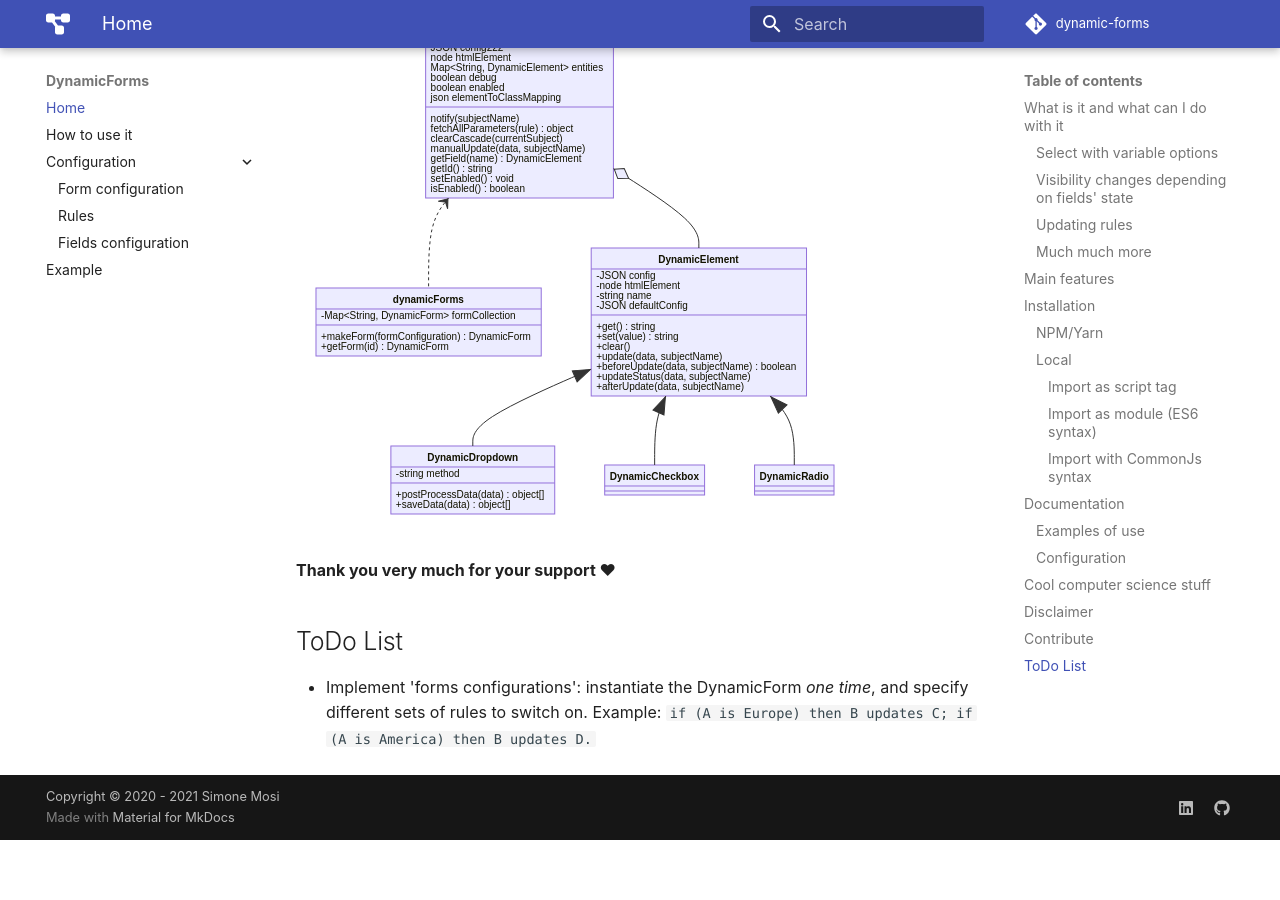
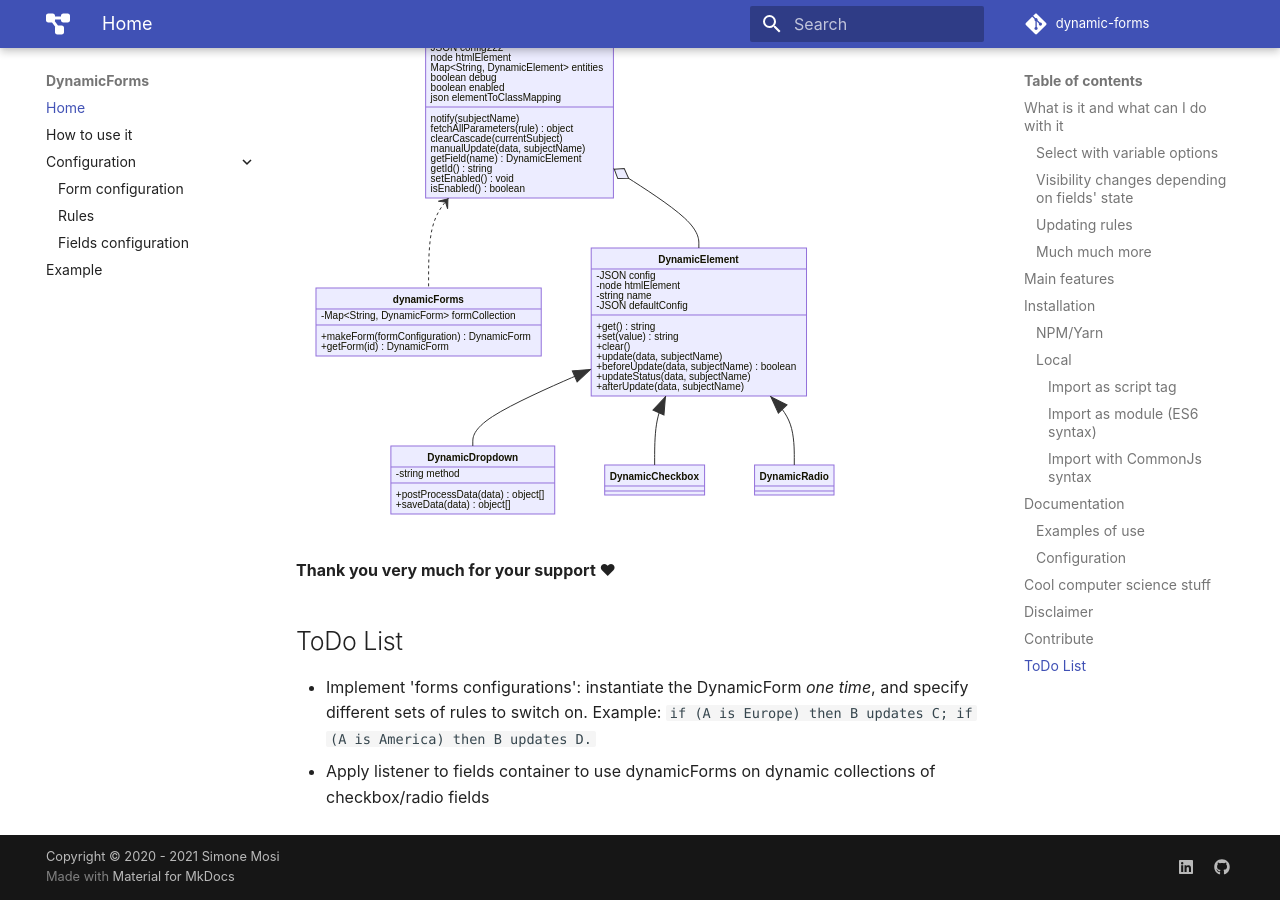
Before and after one commit to simomosi/dynamic-forms, an MkDocs documentation site: the page built from docs/README.md, in a window 1280 px wide and 900 px high, scrolled down 3749 px. Built offline with MkDocs 1.6.1 and Material for MkDocs 9.7.7, drawn with Linux system fonts in a browser that asks for light colours; comment, search, counter and statistics services are not loaded; before the commit the page ends 4589 px from its top, so only the background shows below that.

Commit message:
Added todo

```diff
--- a/docs/README.md
+++ b/docs/README.md
@@ -99,3 +99,4 @@ Here is the UML Class Diagram to help you understand the project structure.
 ## ToDo List
 
 - Implement 'forms configurations': instantiate the DynamicForm *one time*, and specify different sets of rules to switch on. Example: `if (A is Europe) then B updates C; if (A is America) then B updates D.`
+- Apply listener to fields container to use dynamicForms on dynamic collections of checkbox/radio fields
```
